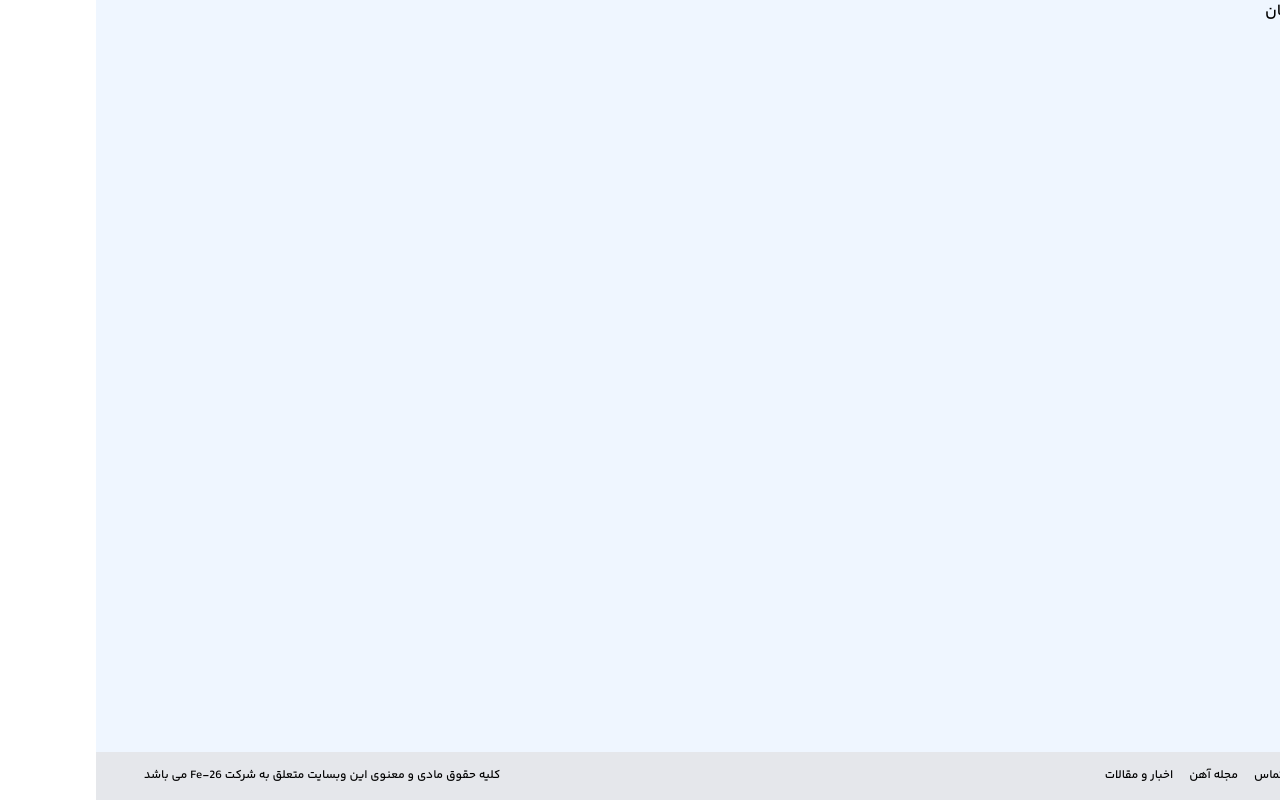
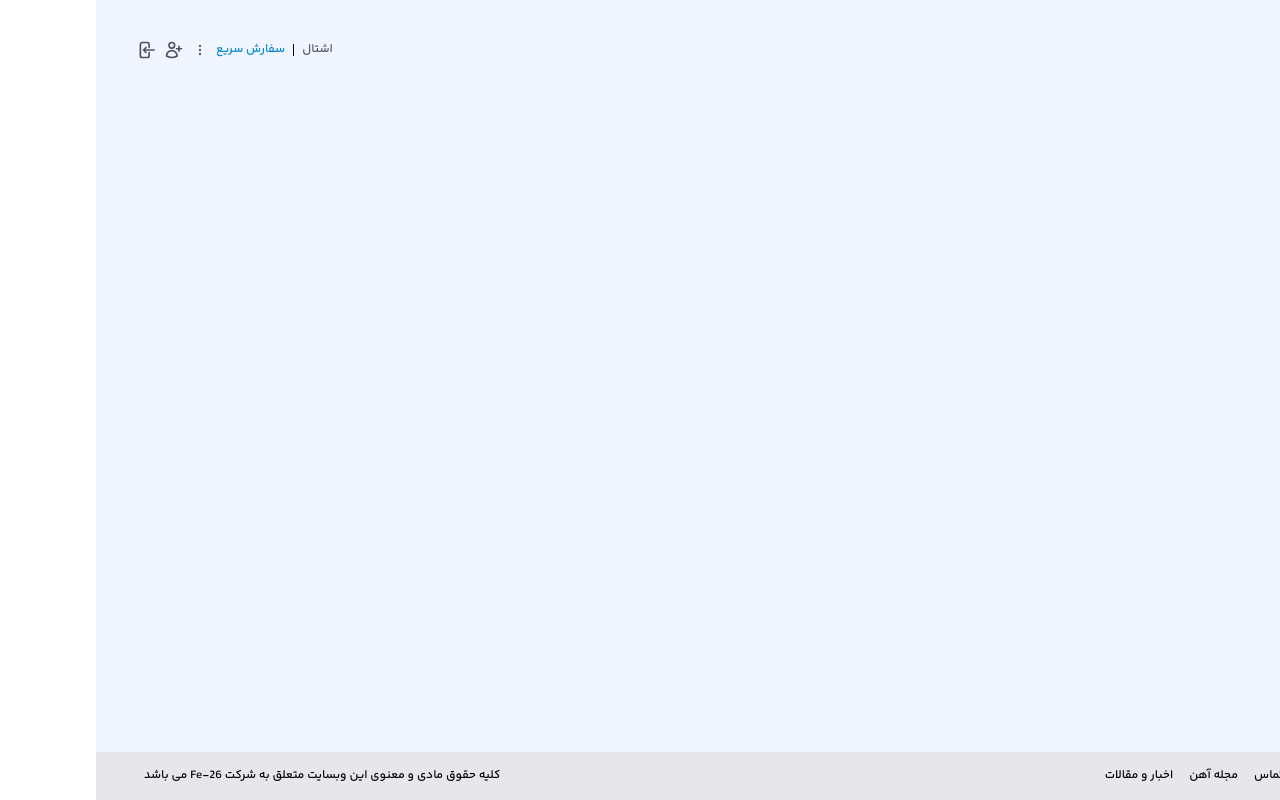
Before and after one commit to sinaRh99/FE26-task, a Next.js app: page / in a window 1280 px wide. Built offline with nearby package versions, Linux system fonts and the light colour scheme.

Commit message:
feat(headerNavbar): create headerNavbar component

```diff
--- /dev/null
+++ b/src/app/components/HeaderNavbar.tsx
@@ -0,0 +1,32 @@
+import { Icon, SignIn, UserPlus, VerticalEllipsis } from '@/icons';
+import Link from 'next/link';
+
+export const HeaderNavbar = () => {
+  return (
+    <div className="text-xs flex gap-2 items-center">
+      <Link href="#" className="text-gray-600 hover:text-sky-500">
+        اشتال
+      </Link>
+      <div className="border-r border-text-gray-500 h-3"></div>
+      <Link href="#" className="text-sky-600">
+        سفارش سریع
+      </Link>
+      <Link href="#" className="text-gray-600 hover:text-sky-500">
+        <Icon icon={VerticalEllipsis as React.FunctionComponent} />
+      </Link>
+
+      <Link href="#" className="text-gray-600 hover:text-sky-500">
+        <Icon
+          icon={UserPlus as React.FunctionComponent}
+          props={{ className: 'size-5' }}
+        />
+      </Link>
+      <Link href="#" className="text-gray-600 hover:text-sky-500">
+        <Icon
+          icon={SignIn as React.FunctionComponent}
+          props={{ className: 'size-5' }}
+        />
+      </Link>
+    </div>
+  );
+};
--- /dev/null
+++ b/src/app/components/index.tsx
@@ -0,0 +1 @@
+export * from './HeaderNavbar';
--- a/src/app/page.tsx
+++ b/src/app/page.tsx
@@ -1,3 +1,11 @@
+import { HeaderNavbar } from './components';
+
 export default function Home() {
-  return <div>تست فونت یکان</div>;
+  return (
+    <div className="p-10">
+      <div className="flex flex-row-reverse">
+        <HeaderNavbar />
+      </div>
+    </div>
+  );
 }
--- a/src/icons/index.tsx
+++ b/src/icons/index.tsx
@@ -1,5 +1,5 @@
-import { createElement, JSX } from 'react';
-export * from './search';
+import { createElement } from 'react';
+export * from './Search';
 export * from './SignIn';
 export * from './UserPlus';
 export * from './VerticalEllipsis';
@@ -8,8 +8,8 @@ export const Icon = ({
   icon,
   props,
 }: {
-  icon: React.FunctionComponent<JSX.ElementAttributesProperty>;
-  props: JSX.ElementAttributesProperty;
+  icon: React.FunctionComponent<React.SVGProps<SVGAElement>>;
+  props?: React.SVGProps<SVGAElement>;
 }) => {
-  return createElement(icon, props);
+  return createElement(icon, { className: 'size-4', strokeWidth: 2, ...props });
 };
```
